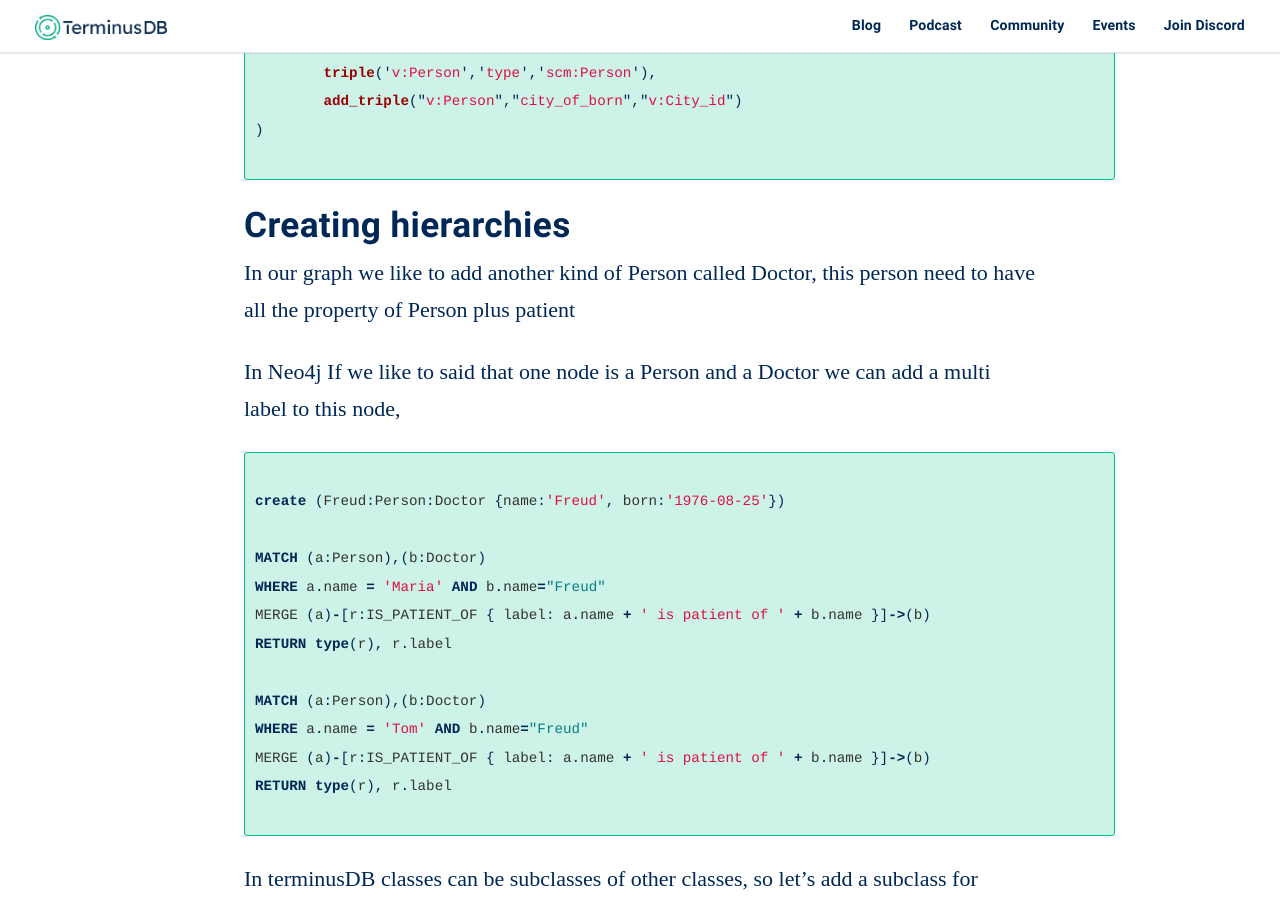
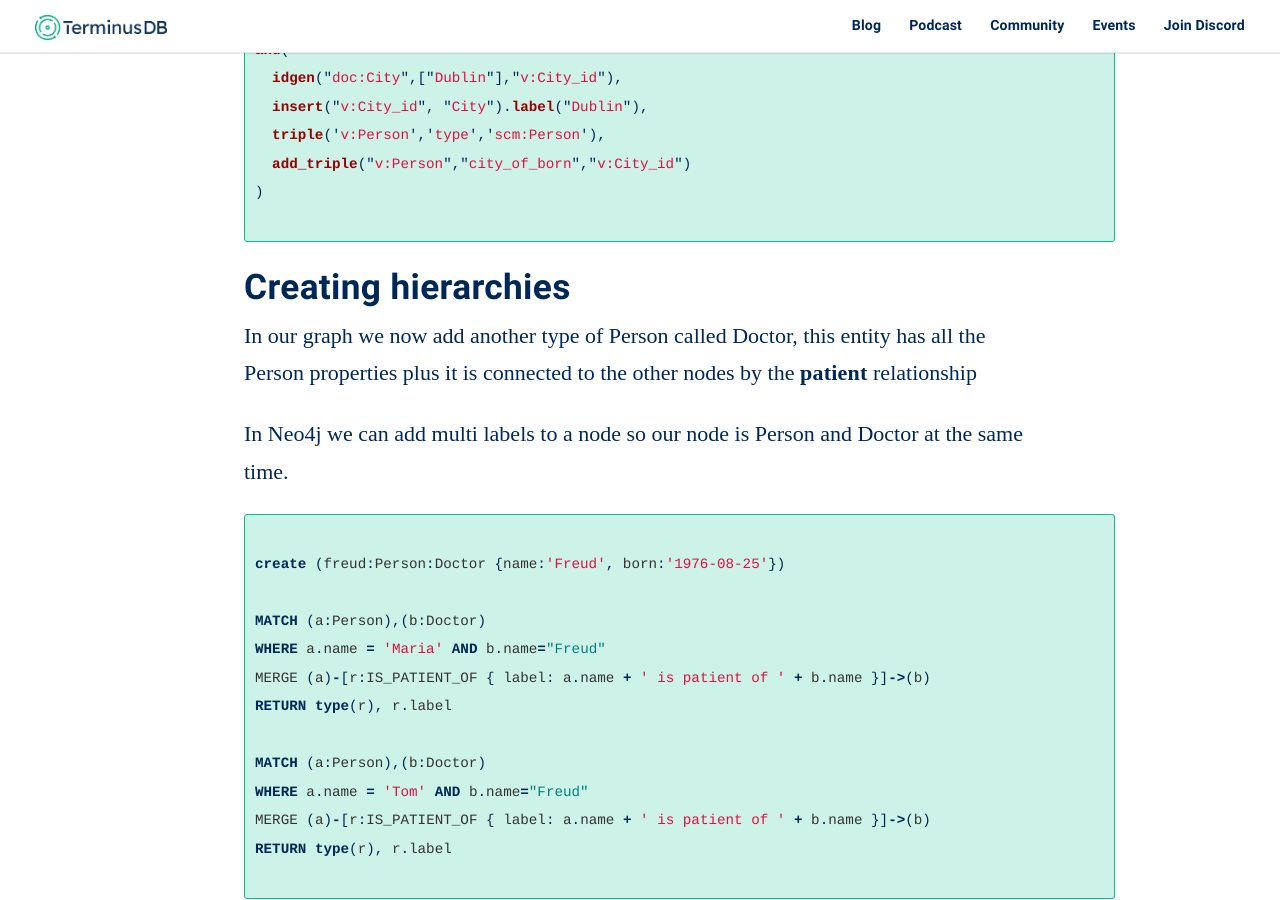
Before and after one commit to terminusdb/terminusdb-blog, a Jekyll site: the page built from _posts/2020-09-24-graph-databases-terminusdb-vs-neo4j.md, in a window 1280 px wide and 900 px high, scrolled down 7892 px. Built offline with Jekyll 4.4.1, drawn with Linux system fonts in a browser that asks for light colours; some web fonts are replaced; comment, search, counter and statistics services are not loaded; some of the changed text lies outside the part shown.

Commit message:
review query

````diff
--- a/_posts/2020-09-24-graph-databases-terminusdb-vs-neo4j.md
+++ b/_posts/2020-09-24-graph-databases-terminusdb-vs-neo4j.md
@@ -1,6 +1,6 @@
 ---
 layout: post
-title: "Graph Databases, TerminusDB vs Neo4j"
+title: "Graph Databases <br>TerminusDB vs Neo4j"
 date: 2020-09-24
 description: "Let’s see the main differences between TerminusDB and Neo4j in practice"
 image: /blog/assets/images/clint-adair-unsplash.jpg
@@ -92,8 +92,8 @@
 
 ```js
 WOQL.doctype("Person")
-    .label("Person Name")
-    .description("A Person Document")
+  .label("Person Name")
+  .description("A Person Document")
 	.property("name", "string").label("Name").cardinality(1)
 	.property("date_of_born", "date").label("Date Of Born").cardinality(1)
 	.property("knows", "Person").label("Knows")
@@ -181,7 +181,7 @@
 WOQL.doctype("City").label("City Name").description("A City name")
 ```
 
-We add a new property **city_of_born** in the Document **Person** with range type **City**
+We add a new property **city_of_born** in the Document **Person** with range type **City**.
 Here our relationship between **Person**->**City**
 
 ```js
@@ -192,23 +192,23 @@
 
 ```js
 and(
-    idgen("doc:City",["Dublin"],"v:City_id"),
-    insert("v:City_id", "City").label("Dublin"),
-  	triple('v:Person','type','scm:Person'),
-	add_triple("v:Person","city_of_born","v:City_id")
+  idgen("doc:City",["Dublin"],"v:City_id"),
+  insert("v:City_id", "City").label("Dublin"),
+  triple('v:Person','type','scm:Person'),
+  add_triple("v:Person","city_of_born","v:City_id")
 )
 
 ```
 
 ## Creating hierarchies
 
-In our graph we like to add another kind of Person called Doctor, this person need to have all the property of Person plus patient
+In our graph we now add another type of Person called Doctor, this entity has all the Person properties plus it is connected to the other nodes by the **patient** relationship
 
-In Neo4j If we like to said that one node is a Person and a Doctor we can add a multi label to this node,
+In Neo4j we can add multi labels to a node so our node is Person and Doctor at the same time.
 
 ```sql
 
-create (Freud:Person:Doctor {name:'Freud', born:'1976-08-25'})
+create (freud:Person:Doctor {name:'Freud', born:'1976-08-25'})
 
 MATCH (a:Person),(b:Doctor)
 WHERE a.name = 'Maria' AND b.name="Freud"
@@ -236,12 +236,12 @@
   .property("patient", "Person")
 
 WOQL.and(
-    idgen("doc:Doctor",["Freud","1976-08-25"],"v:Freud"),
-    insert("v:Freud", "Doctor").label("Freud")
-  	.property("date_of_born", {'@value':"1976-08-25",'@type': 'xsd:date'})
-	.property("name", "Freud")
-	.property("patient","doc:Person_Maria_1978-12-03")
-	.property("patient","doc:Person_Tom_1975-06-23")
+  idgen("doc:Doctor",["Freud","1976-08-25"],"v:Freud"),
+  insert("v:Freud", "Doctor").label("Freud")
+  .property("date_of_born", {'@value':"1976-08-25",'@type': 'xsd:date'})
+  .property("name", "Freud")
+  .property("patient","doc:Person_Maria_1978-12-03")
+  .property("patient","doc:Person_Tom_1975-06-23")
 
 )
 
@@ -260,7 +260,7 @@
 
 ```
 
-Let's see the TerminusDB woql query using woql.js
+Let's see the TerminusDB WOQL query using woql.js
 
 ```js
 
@@ -270,29 +270,34 @@
 
 ```
 
-Now, how do we get only people who know each other and are patients of the doctor **Freud** ?
+How do we get only people who knows each other and are patients of the doctor **Freud** ?
 
 Neo4j Cypher query example
 
+![](/blog/assets/images/neo4j-graph-knows-doc.png)
+
 ```sql
 
-
+MATCH (doc:Doctor { name: 'Freud' })<-[:IS_PATIENT_OF]-(person:Person),
+      (doc:Doctor { name: 'Freud' })<-[:IS_PATIENT_OF]-(otherPerson:Person)
+WHERE (person:Person)-[:KNOWS]-(otherPerson:Person)
+RETURN person.name
 
 ```
 
 TerminusDB query example
 
-```Js
+![](/blog/assets/images/terminusdb-graph-know-doc.png)
 
+```js
 and(
-	triple('v:Person', 'knows', 'v:OtherPerson'),
-	triple("v:Doc",'patient','v:Person'),
-	triple("v:Doc",'patient','v:OtherPerson'),
-  	triple("v:Doc",'name','v:Freud')
+  triple('v:Person', 'knows', 'v:OtherPerson'),
+  triple("v:Doc",'patient','v:Person'),
+  triple("v:Doc",'patient','v:OtherPerson'),
+  triple("v:Doc",'name','v:Freud')
 )
 
 ```
 
-
-If you like to jump in anothe intersting tutorial and keep to build new TerminusDB graph data model
+Let's jump into another interesting tutorial and continue to build
 [Bank Tutorial](https://terminusdb.com/blog/2020/07/27/taking-terminusdb-to-the-bank/)
````
Also changed, not shown: other parts of _posts/2020-09-24-graph-databases-terminusdb-vs-neo4j.md (+28 -28 lines), assets/images/neo4j-graph-knows-doc.png (added), assets/images/terminusdb-graph-know-doc.png (added).
